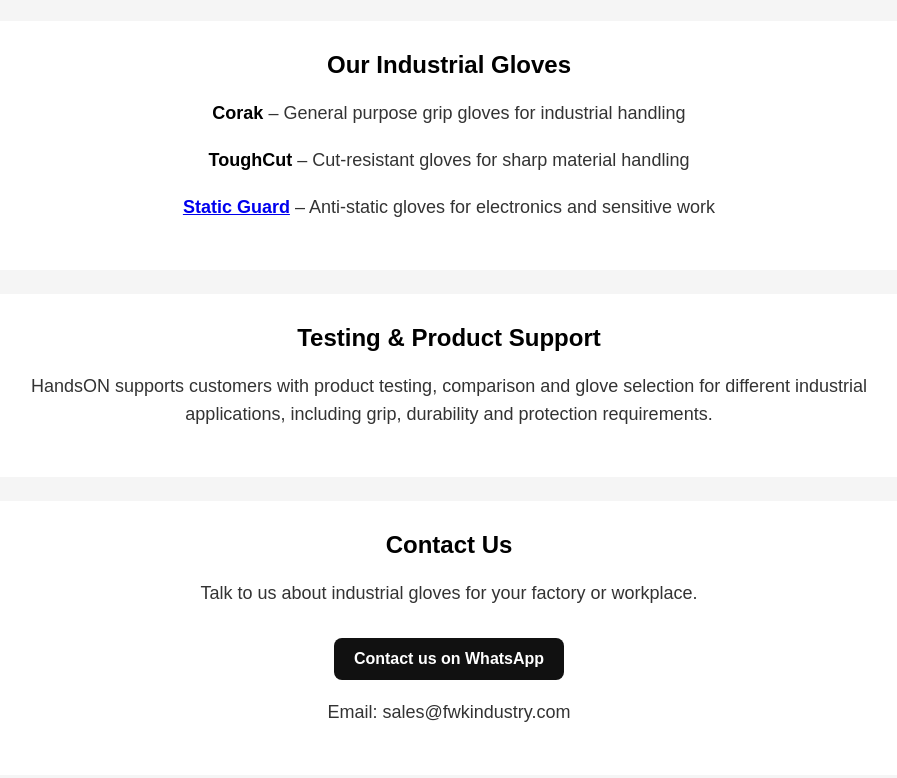
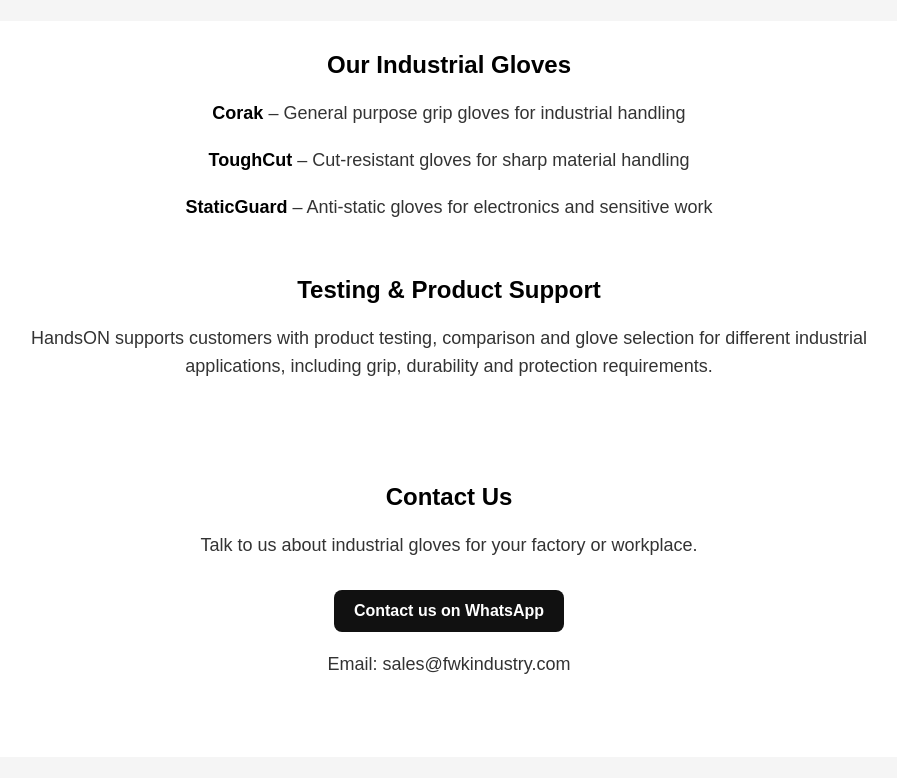
Before and after one commit to GitFWK/handson-site, a plain HTML site: page index.html in a window 1280 px wide. Shown: the part 903-1681 px from the top of the page, without its empty margins (191-1088 px from the left). Drawn offline with Linux system fonts and the light colour scheme.

Commit message:
Update index.html

```diff
--- a/index.html
+++ b/index.html
@@ -117,9 +117,11 @@
       </p>
 
       <p>
-      <a href="staticguard.html"><b>Static Guard</b></a> – Anti-static gloves for electronics and sensitive work
+      <a href="staticguard.html" style="font-weight:bold; text-decoration:none; color:black;">
+      StaticGuard
+      </a> – Anti-static gloves for electronics and sensitive work
       </p>
-    </div>
+
 
     <div class="box">
       <h2>Testing & Product Support</h2>
```
